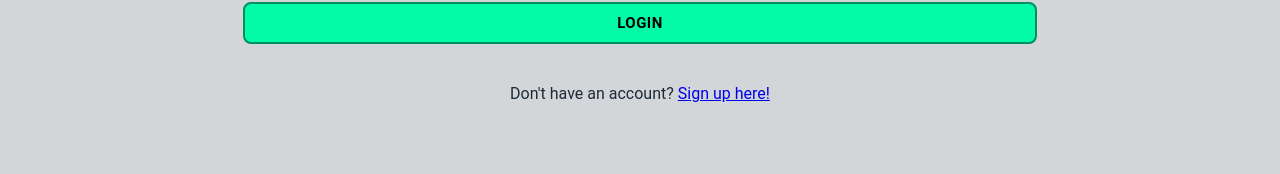
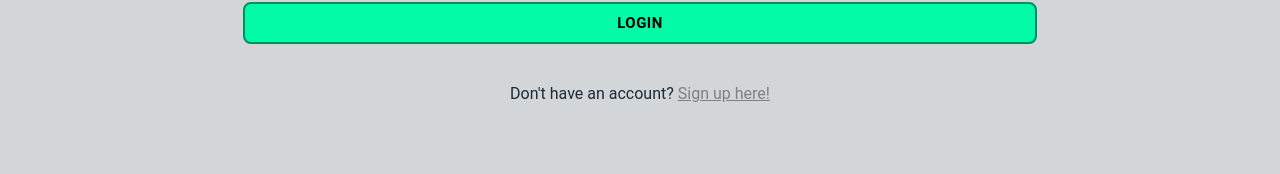
Before and after one commit to hodajahangiri/React-Mechanic-User-CRUD, a React (Vite) app: page /login in a window 1280 px wide. Shown: the part 386-560 px from the top of the page. Built offline with nearby package versions, Linux system fonts and the light colour scheme.

Commit message:
Add class link to the Link in login form.

```diff
--- a/src/components/LoginForm/LoginForm.jsx
+++ b/src/components/LoginForm/LoginForm.jsx
@@ -54,7 +54,7 @@ function LoginForm() {
                 </div>
                 <button className="submitBtn" type="submit">Login</button>
             </form>
-            <p>Don't have an account? <Link to='/register'>Sign up here!</Link></p>
+            <p>Don't have an account? <Link className='link' to='/register'>Sign up here!</Link></p>
         </div>
     )
 }
```
